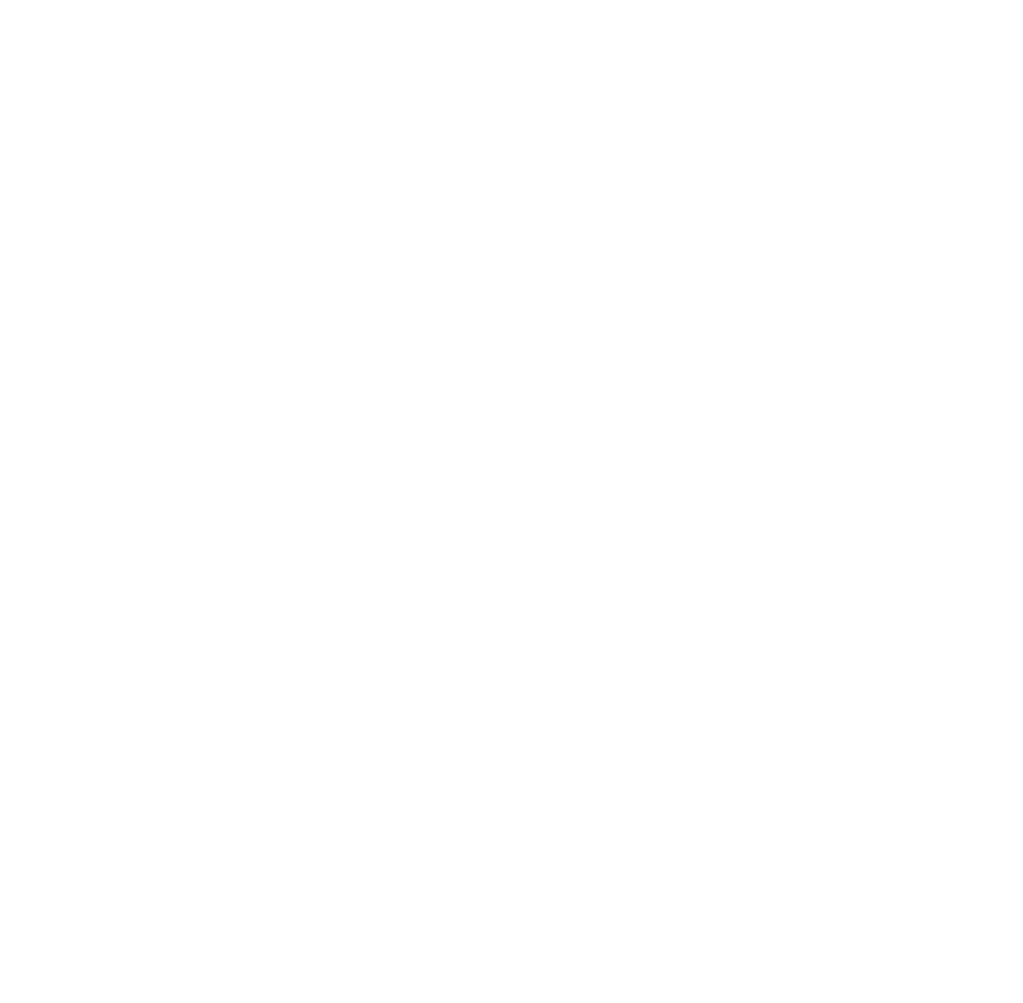
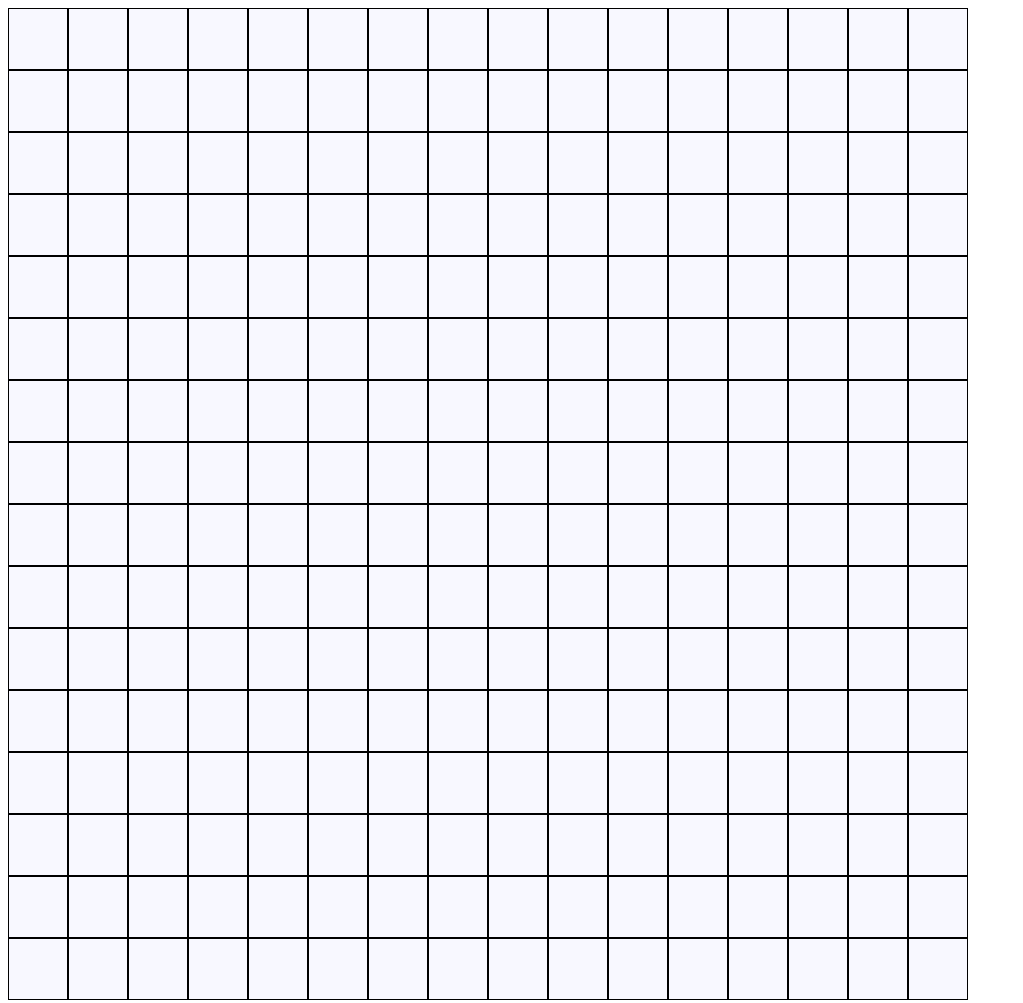
Before and after one commit to hussainhamid/etch-a-sketch, a plain HTML site: page index.html in a window 1280 px wide. Shown: the whole page, without its empty margins (0-1023 px from the left). Before the commit the page ends 800 px from the top, so only its background shows below. Drawn offline with Linux system fonts and the light colour scheme.

Commit message:
added an event listener so that it changes background color when mouseenters div

```diff
--- /dev/null
+++ b/app.js
@@ -0,0 +1,25 @@
+const container = document.querySelector(".container");
+const sizeOfGrid = 16;
+const createGrid = (amtOfGrid) => {
+    for (let i = 0; i < amtOfGrid; i++) {
+        const row = document.createElement("div")
+        row.classList.add("grid-row")
+
+        for (let j = 0; j < amtOfGrid; j++) {
+            const widthAndHeight = 960 / sizeOfGrid
+            const gridBox = document.createElement("div")
+            gridBox.classList.add('grid-box')
+            gridBox.style.width = `${widthAndHeight}px`
+            gridBox.style.height = `${widthAndHeight}px`
+
+            gridBox.addEventListener('mouseenter', () => {
+                gridBox.style.backgroundColor = "black"
+            })
+            row.appendChild(gridBox)
+        }
+
+        container.appendChild(row)
+    }
+}
+
+createGrid(sizeOfGrid)
--- a/index.html
+++ b/index.html
@@ -3,9 +3,14 @@
 <head>
     <meta charset="UTF-8">
     <meta name="viewport" content="width=device-width, initial-scale=1.0">
-    <title>etch-a-sketch</title>
+    <title>etch a sketch</title>
+    <link href="style.css" rel="stylesheet">
 </head>
+
 <body>
+    <div class="container">
+    </div>
 
+    <script src="app.js"></script>
 </body>
 </html>
--- /dev/null
+++ b/style.css
@@ -0,0 +1,12 @@
+.container {
+    width: 960px;
+}
+
+.grid-row {
+    display: flex;
+}
+
+.grid-box {
+    border: 1px solid black;
+    background-color: #f8f8ff;
+}
```
Also changed, not shown: 1 other file.
